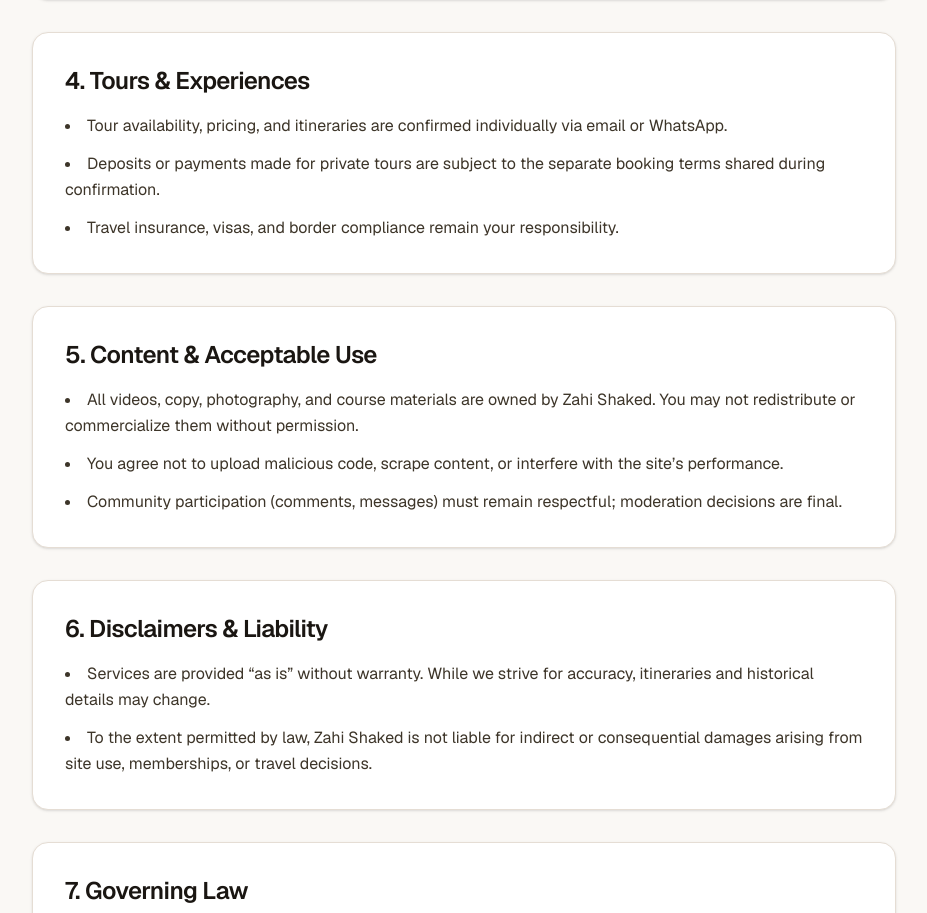
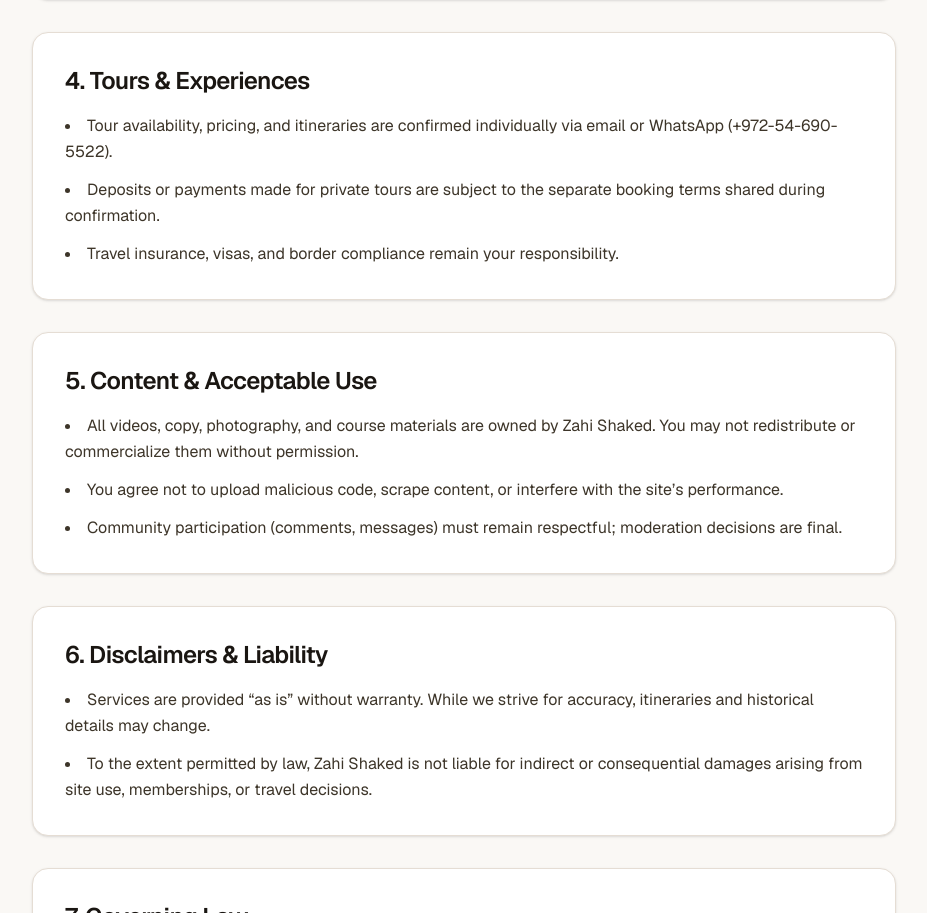
Before and after one commit to Ponzee/zahi-tours, a Next.js app: page /terms in a window 1280 px wide. Shown: the part 1173-2086 px from the top of the page, without its empty margins (176-1103 px from the left). Built offline with nearby package versions, Linux system fonts and the light colour scheme; no server answers.

Commit message:
Update WhatsApp contact number

```diff
--- a/app/page.tsx
+++ b/app/page.tsx
@@ -256,7 +256,7 @@ export default async function HomePage() {
             <div className="mt-8 max-w-md mx-auto text-left space-y-4 text-base md:text-lg">
               <div className="flex items-center justify-between py-3 border-b border-[#e5ddd4]">
                 <span className="text-[#3d3529]">WhatsApp</span>
-                <span className="font-semibold text-[#1a1612]">+972-5X-XXX-XXXX</span>
+                <span className="font-semibold text-[#1a1612]">+972-54-690-5522</span>
               </div>
               <div className="flex items-center justify-between py-3 border-b border-[#e5ddd4]">
                 <span className="text-[#3d3529]">Email</span>
--- a/app/privacy/page.tsx
+++ b/app/privacy/page.tsx
@@ -14,7 +14,7 @@ const privacySections = [
       "Account information you provide when creating an account or becoming a supporter (name, email, password).",
       "Billing information handled securely by Stripe when you purchase a membership or product.",
       "Usage data such as pages visited, membership actions, and video engagement captured through analytics to improve the experience.",
-      "Communications you send via email, forms, or WhatsApp when requesting tours or support.",
+      "Communications you send via email, forms, or WhatsApp (+972-54-690-5522) when requesting tours or support.",
     ],
   },
   {
--- a/app/terms/page.tsx
+++ b/app/terms/page.tsx
@@ -35,7 +35,7 @@ const termsSections = [
   {
     title: "4. Tours & Experiences",
     body: [
-      "Tour availability, pricing, and itineraries are confirmed individually via email or WhatsApp.",
+      "Tour availability, pricing, and itineraries are confirmed individually via email or WhatsApp (+972-54-690-5522).",
       "Deposits or payments made for private tours are subject to the separate booking terms shared during confirmation.",
       "Travel insurance, visas, and border compliance remain your responsibility.",
     ],
```
